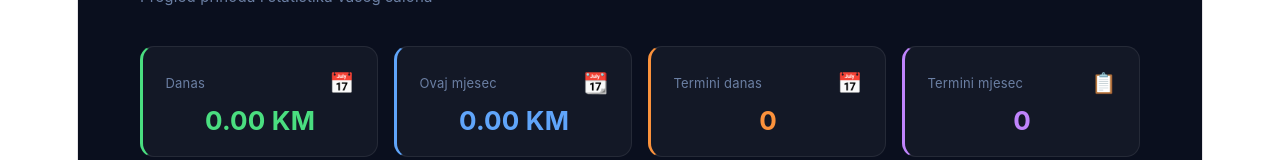
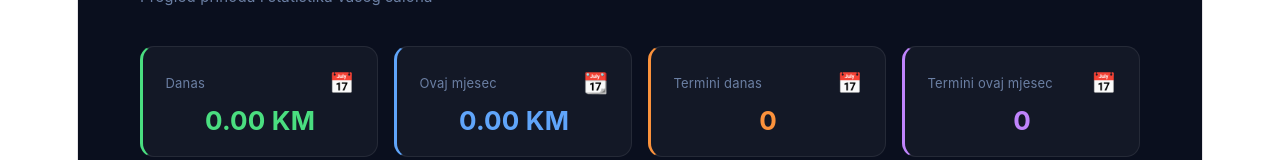
Before and after one commit to adijatadjogo91-cloud/termini-frontend, a React (Vite) app: page /prihodi in a window 1280 px wide. Shown: the part 175-335 px from the top of the page. Built offline with nearby package versions, Linux system fonts and the light colour scheme; no server answers; sample sign-in values are in the browser's storage.

Commit message:
Fix: naziv kartice u prihodima

```diff
--- a/src/pages/Prihodi.jsx
+++ b/src/pages/Prihodi.jsx
@@ -114,7 +114,7 @@ function exportPDF() {
     { naziv: 'Danas', vrijednost: `${parseFloat(podaci?.today?.revenue || 0).toFixed(2)} KM`, icon: '📅', boja: '#4ade80' },
     { naziv: 'Ovaj mjesec', vrijednost: `${parseFloat(podaci?.month?.revenue || 0).toFixed(2)} KM`, icon: '📆', boja: '#60a5fa' },
    { naziv: 'Termini danas', vrijednost: podaci?.today?.appointments || 0, icon: '📅', boja: '#fb923c' },
-    { naziv: 'Termini mjesec', vrijednost: podaci?.month?.appointments || 0, icon: '📋', boja: '#c084fc' },
+    { naziv: 'Termini ovaj mjesec', vrijednost: podaci?.month?.appointments || 0, icon: '📅', boja: '#c084fc' },
   ]
 
   const dani = ['Ned', 'Pon', 'Uto', 'Sri', 'Čet', 'Pet', 'Sub']
```
